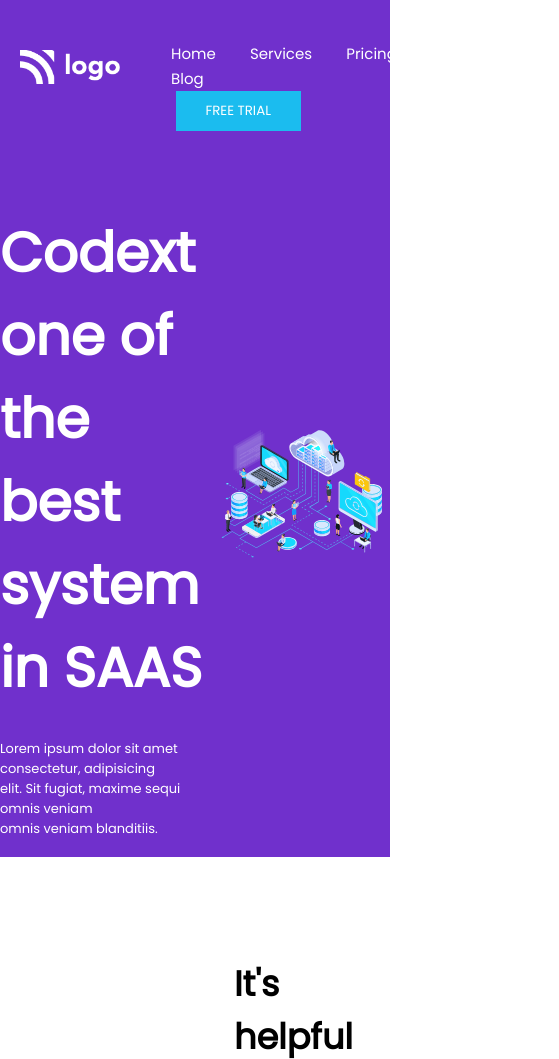
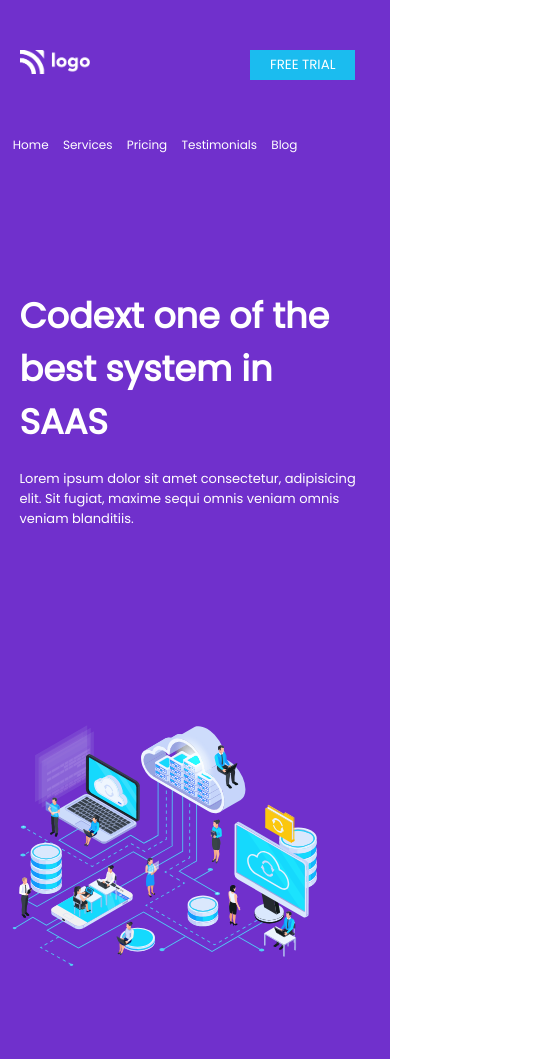
Before and after one commit to sakshiarya41/live-project-13, a plain HTML site: page index.html in a window 390 px wide. Shown: the top 1059 px of the page, 559 px wide, since content can reach past the window. Drawn offline with Linux system fonts and the light colour scheme.

Commit message:
Made website responsive

```diff
--- a/style.css
+++ b/style.css
@@ -234,3 +234,119 @@ h6.card-head{
     font-size: 15px;
     font-weight: normal;
 }
+
+
+/* <!----------  Mobile Responsive ---------> */
+ /* <!---------- Mobile Responsive ---------> */
+
+ @media screen and (max-width: 480px){
+
+    .logo{
+        margin-top: 50px;
+        margin-left: 5%;
+        width: 70px;
+    }
+
+    #nav-items{
+        position: relative;
+        left:2%;
+        top: 50px;
+    }
+
+    a.nav-item{
+        padding:0 5px;
+        font-size: 12px;
+    }
+
+
+    .nav-button{
+        position:absolute;
+        left:250px;
+        top: 50px;
+    }
+
+    .nav-button button{
+        padding: 5px 20px;
+    }
+
+        /* <!-- Section 1 --> */
+
+    .section-1{
+        display: flex;
+        flex-direction: column;
+        justify-content: space-around;
+        height:120vh;
+    }
+
+    br{
+        display:none;
+    }
+
+    .cont-section-1{
+        position: relative;
+    }
+
+    .heading{
+        position: absolute;
+        left:5%;
+        top: 0px;
+        width:350px;
+        font-size: 35px;
+
+    }
+
+    .cont-section-1 p{
+        position: absolute;
+        font-size: 13px;
+        left:5%;
+        top: 180px;
+        width:350px;
+    }
+
+    .img-section-1>img{
+        position: relative;
+        top:90px;
+        height:50vh;
+        width: 85vw;
+    }
+
+
+    /* <!-- Section 2 --> */
+    .section-2{
+        position: relative;
+        left: 5%;
+        margin-top:10px;
+        display:flex;
+        flex-direction: column;
+    }
+
+    .section-2 h3.heading2{
+        font-size: 30px;
+    }
+
+    .img-section-2>img{
+    height: 80vh;
+    width: 80vw;
+    }
+
+    /* <!-- Section 3--> */
+
+    .section-3{
+        position: relative;
+        left: 5%;
+        margin-top: 10px;
+    }
+
+
+    .section-3 .heading3{
+        text-align: left;
+        font-size:25px;
+    }
+
+    .detail-section-3{
+        margin-left: 80px;
+        margin-top: 50px;
+        flex-direction: column;
+    }
+
+ }
```
Also changed, not shown: index.html (+2 -2 lines), Screenshots/mobile-responsive.png (added).
